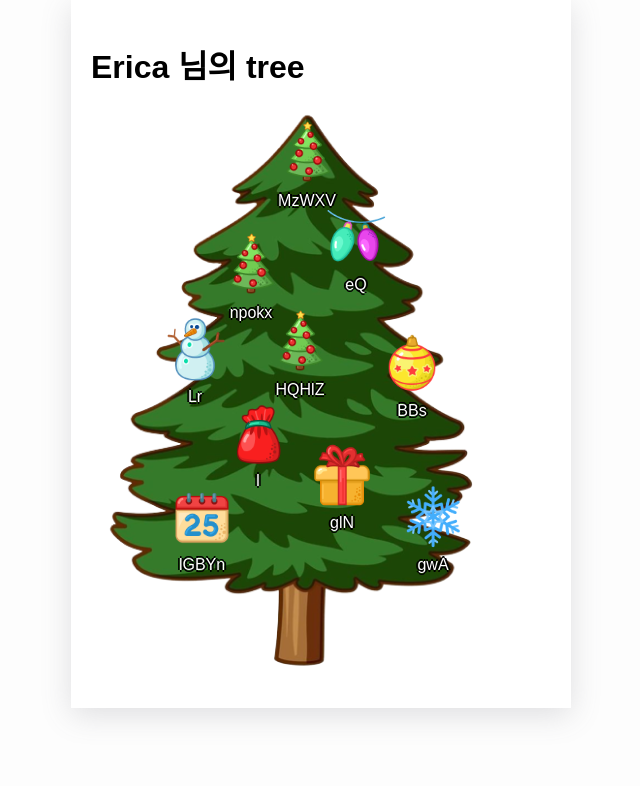
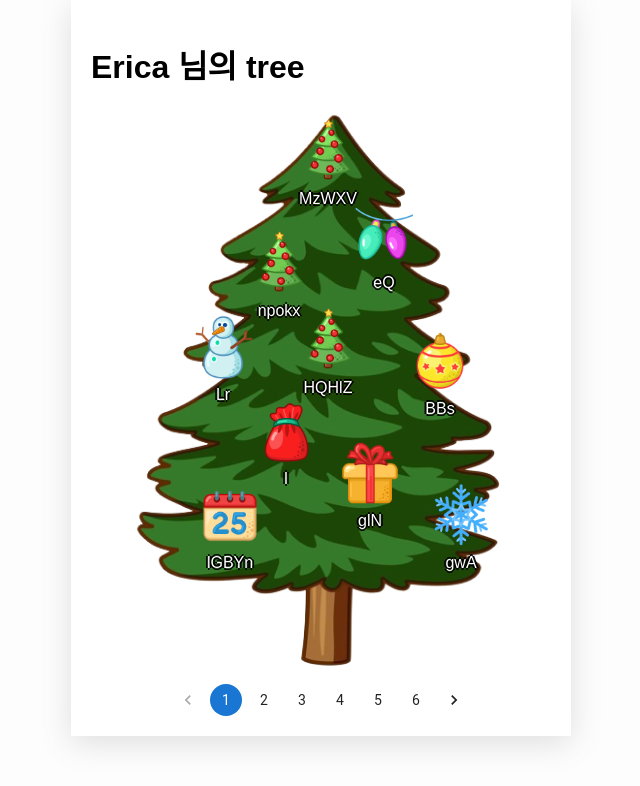
Before and after one commit to ricanicaa/ricanica_fe, a React (Vite) app: page /home in a window 1280 px wide. Shown: the top 786 px of the page, without its empty margins (319-959 px from the left). Built offline with nearby package versions, Linux system fonts and the light colour scheme.

Commit message:
✨ pagination

```diff
--- a/package.json
+++ b/package.json
@@ -12,6 +12,7 @@
   "dependencies": {
     "@emotion/react": "^11.13.5",
     "@emotion/styled": "^11.13.5",
+    "@mui/icons-material": "^6.1.9",
     "@mui/material": "^6.1.9",
     "axios": "^1.7.8",
     "i": "^0.3.7",
--- /dev/null
+++ b/src/components/EachLetter.jsx
@@ -0,0 +1,12 @@
+import { Typography } from "@mui/material";
+
+export const EachLetter = ({ nickname, content }) => {
+    return (
+        <div>
+            <Typography variant="h6">{nickname}</Typography>
+            <Typography variant="body1" sx={{ mt: 2 }}>
+                {content}
+            </Typography>
+        </div>
+    );
+};
--- a/src/pages/Home.jsx
+++ b/src/pages/Home.jsx
@@ -2,27 +2,35 @@ import { useState, useEffect } from "react";
 import { getOrnamentsImage } from "../util/icon";
 import { generateRandomNickname, generateRandomIconType } from "../util/icon";
 import tree from "../image/tree.png";
+import axios from "axios";
+import { Stack, Pagination, Modal, Box } from "@mui/material";
+import { EachLetter } from "../components/EachLetter";
 
 const positions = [
-    { transform: "translate(-70%, -400%)" },
-    { transform: "translate(-150%, -240%)" },
-    { transform: "translate(-0%, -280%)" },
-    { transform: "translate(-230%, -120%)" },
-    { transform: "translate(-80%, -130%)" },
-    { transform: "translate(80%, -100%)" },
-    { transform: "translate(-140%, 0%)" },
-    { transform: "translate(-20%, 60%)" },
-    { transform: "translate(-220%, 120%)" },
-    { transform: "translate(110%, 120%)" },
+    { transform: "translate(-40%, -400%)" },
+    { transform: "translate(-110%, -240%)" },
+    { transform: "translate(40%, -280%)" },
+    { transform: "translate(-190%, -120%)" },
+    { transform: "translate(-40%, -130%)" },
+    { transform: "translate(120%, -100%)" },
+    { transform: "translate(-100%, 0%)" },
+    { transform: "translate(20%, 60%)" },
+    { transform: "translate(-180%, 120%)" },
+    { transform: "translate(150%, 120%)" },
 ];
 
 export const Home = () => {
+    const API_BASE = import.meta.env.VITE_APP_API_BASE;
     const [letters, setLetters] = useState([]);
-    const [hasNext, setHasNext] = useState(true); // 더보기 버튼 활성화 여부
+    const [currentPage, setCurrentPage] = useState(1);
+    const [selectedLetter, setSelectedLetter] = useState(null);
+    const [open, setOpen] = useState(false);
 
-    // 목데이터 생성 (15개)
+    const itemsPerPage = 10;
+
+    // 목데이터 생성
     useEffect(() => {
-        const mockData = Array.from({ length: 10 }, (_, index) => ({
+        const mockData = Array.from({ length: 55 }, (_, index) => ({
             nickname: generateRandomNickname(),
             icon_type: generateRandomIconType(),
             content: `편지 내용 ${index + 1}`,
@@ -31,13 +39,60 @@ export const Home = () => {
         setLetters(mockData);
     }, []);
 
+    // 현재 페이지에 해당하는 데이터
+    const paginatedLetters = letters.slice(
+        (currentPage - 1) * itemsPerPage,
+        currentPage * itemsPerPage
+    );
+
+    // 페이지 편경 핸들러
+    const handlePageChange = (event, value) => {
+        setCurrentPage(value);
+    };
+
+    // 편지 열기 닫기
+    const handleOpen = (letter) => {
+        setSelectedLetter(letter);
+        setOpen(true);
+    };
+
+    const handleClose = () => {
+        setOpen(false);
+        setSelectedLetter(null);
+    };
+
+    // 편지 리스트 가지고 오기
+    // const fetchLetters = async (page) =>{
+    //     try{
+    //         const endPoint = `${API_BASE}/letters?cursor=${nextCursor}`
+    //         const res = await axios.get(endPoint, {
+
+    //         })
+    //     }
+    // }
+
+    // const handleNext = () => {
+
+    // }
+
+    // const handlePrev = () => {
+    //     setCurrentPage((prevPage) => Math.max(prevPage - 1, 0));
+    // }
+
     return (
         <div className="Home">
             <h1 className="tree-title">Erica 님의 tree</h1>
             <div className="hamburger-bar"></div>
-            <div className="tree" style={{ position: "relative" }}>
+            <div
+                className="tree"
+                style={{
+                    position: "relative",
+                    display: "flex",
+                    justifyContent: "center",
+                }}
+            >
                 <img src={tree} alt="Tree" />
-                {letters.map((letter, index) => {
+                {paginatedLetters.map((letter, index) => {
                     const position = positions[index % positions.length];
                     const iconPath = getOrnamentsImage(letter.icon_type);
 
@@ -53,14 +108,18 @@ export const Home = () => {
                                 height: "70px",
                                 textAlign: "center",
                             }}
+                            onClick={() => handleOpen(letter)}
                         >
-                            {" "}
                             {iconPath && (
                                 <img
                                     src={iconPath}
                                     alt={`장식 ${index + 1}`}
                                     className="ornament-image"
-                                    style={{ width: "100%", height: "100%" }}
+                                    style={{
+                                        width: "100%",
+                                        height: "100%",
+                                        margin: "auto",
+                                    }}
                                 />
                             )}
                             <div
@@ -77,6 +136,38 @@ export const Home = () => {
                     );
                 })}
             </div>
+            <div style={{ display: "flex", justifyContent: "center" }}>
+                <Stack spacing={2}>
+                    <Pagination
+                        count={Math.ceil(letters.length / itemsPerPage)}
+                        page={currentPage}
+                        onChange={handlePageChange}
+                        color="primary"
+                    />
+                </Stack>
+            </div>
+            <Modal open={open} onClose={handleClose}>
+                <Box
+                    sx={{
+                        position: "absolute",
+                        top: "50%",
+                        left: "50%",
+                        transform: "translate(-50%, -50%)",
+                        bgcolor: "background.paper",
+                        boxShadow: 24,
+                        p: 4,
+                        borderRadius: "8px",
+                        width: "400px",
+                    }}
+                >
+                    {selectedLetter && (
+                        <EachLetter
+                            nickname={selectedLetter.nickname}
+                            content={selectedLetter.content}
+                        />
+                    )}
+                </Box>
+            </Modal>
         </div>
     );
 };
--- a/src/router.jsx
+++ b/src/router.jsx
@@ -3,7 +3,6 @@ import { Home } from "./pages/Home";
 import { Splash } from "./pages/Splash";
 import { Letter } from "./pages/Letter";
 import { Vote } from "./pages/Vote";
-
 export const Router = () => {
     return (
         <Routes>
```
Also changed, not shown: 2 other files (tests, documents, lock files or other folders). Lines whose indentation alone changed are shown as unchanged.
